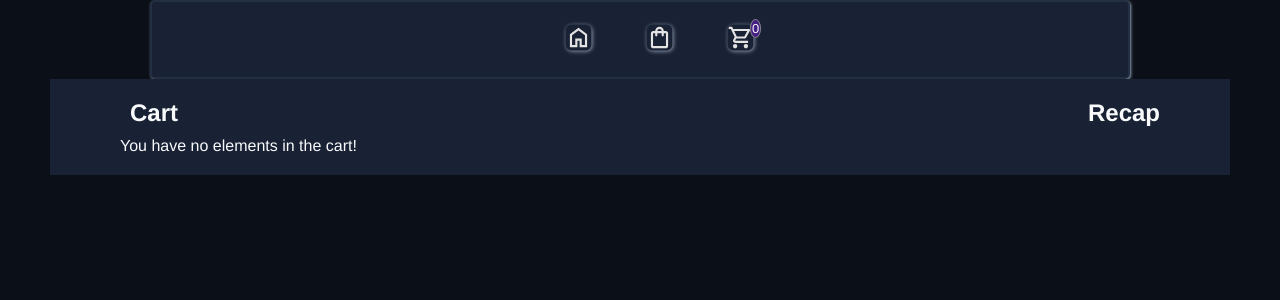
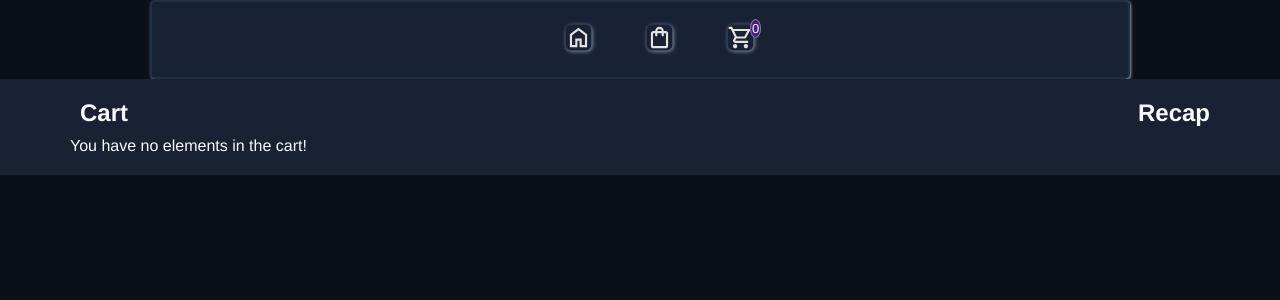
Before and after one commit to Vincde/Project-Shopping-Cart, a React (Vite) app: page /cart in a window 1280 px wide. Shown: the top 300 px of the page. Built offline with nearby package versions, Linux system fonts and the light colour scheme.

Commit message:
Minor css change to cart.module file

```diff
--- a/src/components/cart/Cart.module.css
+++ b/src/components/cart/Cart.module.css
@@ -104,7 +104,7 @@
     }
 
     .cartContainer{
-        margin: 0 50px;
+        margin: 0px;
     }
 
     .cartElementImgCheckbox{
```
